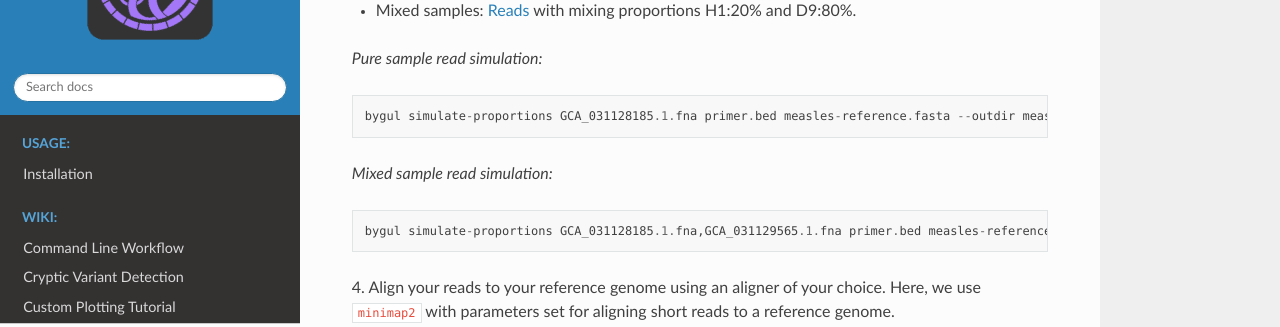
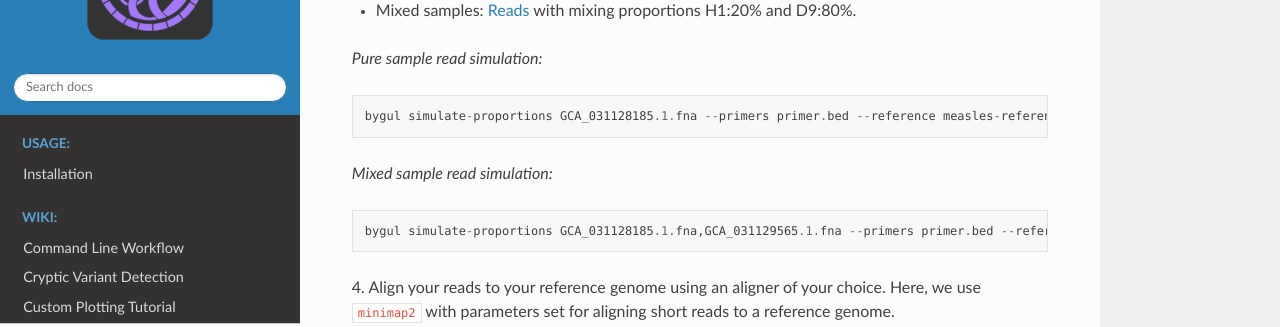
Before and after one commit to andersen-lab/Freyja, a Sphinx documentation site: the page built from docs/src/wiki/freyja-measles.rst, in a window 1280 px wide and 900 px high, scrolled down 498 px. Shown: the part 151-478 px from the top of the window. Built offline with Sphinx 7.4.7 and the Read the Docs theme 3.1.0, drawn with Linux system fonts in a browser that asks for light colours.

Commit message:
update documentation with recent changes in bygul

```diff
--- a/docs/src/wiki/freyja-measles.rst
+++ b/docs/src/wiki/freyja-measles.rst
@@ -34,13 +34,13 @@ For instance, we generated reads from two different measles samples using this c
 
 .. code::
 
-    bygul simulate-proportions GCA_031128185.1.fna primer.bed measles-reference.fasta --outdir measles-H1-100/
+    bygul simulate-proportions GCA_031128185.1.fna --primers primer.bed --reference measles-reference.fasta --outdir measles-H1-100/
 
 *Mixed sample read simulation:*
 
 .. code::
 
-    bygul simulate-proportions GCA_031128185.1.fna,GCA_031129565.1.fna primer.bed measles-reference.fasta --outdir measles-H1-20-D9-80/ --proportions 0.2,0.8
+    bygul simulate-proportions GCA_031128185.1.fna,GCA_031129565.1.fna --primers primer.bed --reference measles-reference.fasta --outdir measles-H1-20-D9-80/ --proportions 0.2,0.8
 
 
 4. Align your reads to your reference genome using an aligner of your choice.
```
